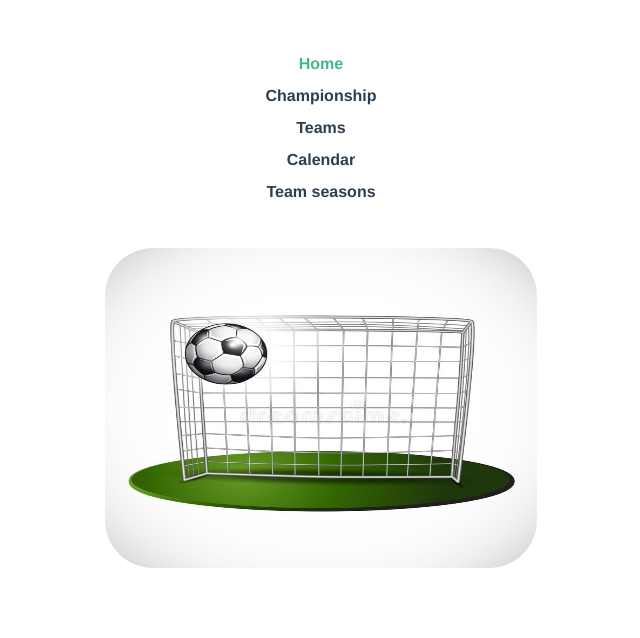
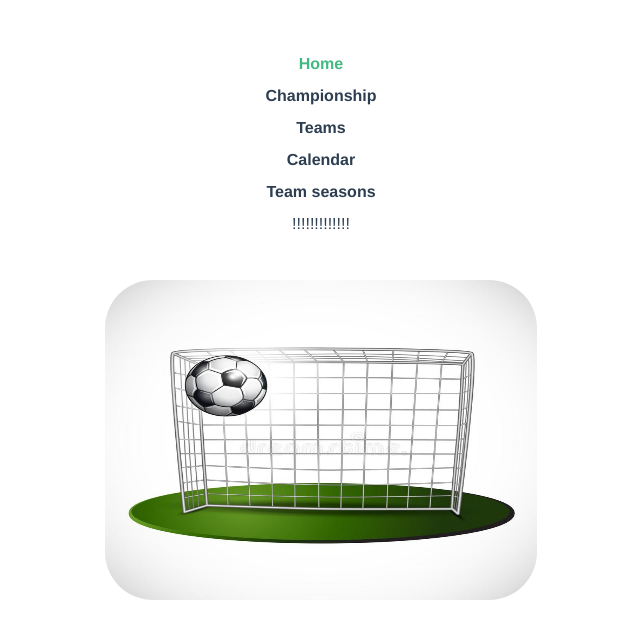
Before and after one commit to Mirmidon/vue-sport-statistics, a Vue app: page / in a window 1280 px wide. Shown: the top 638 px of the page, without its empty margins (319-959 px from the left). Built offline with nearby package versions, Linux system fonts and the light colour scheme.

Commit message:
first commit

```diff
--- a/src/App.vue
+++ b/src/App.vue
@@ -5,6 +5,7 @@
     <router-link to="/teams">Teams</router-link><br>
     <router-link to="/calendar">Calendar</router-link><br>
     <router-link to="/seasons">Team seasons</router-link><br>
+    <div>!!!!!!!!!!!!!</div>
   </div>
   <router-view/>
 </template>
```
